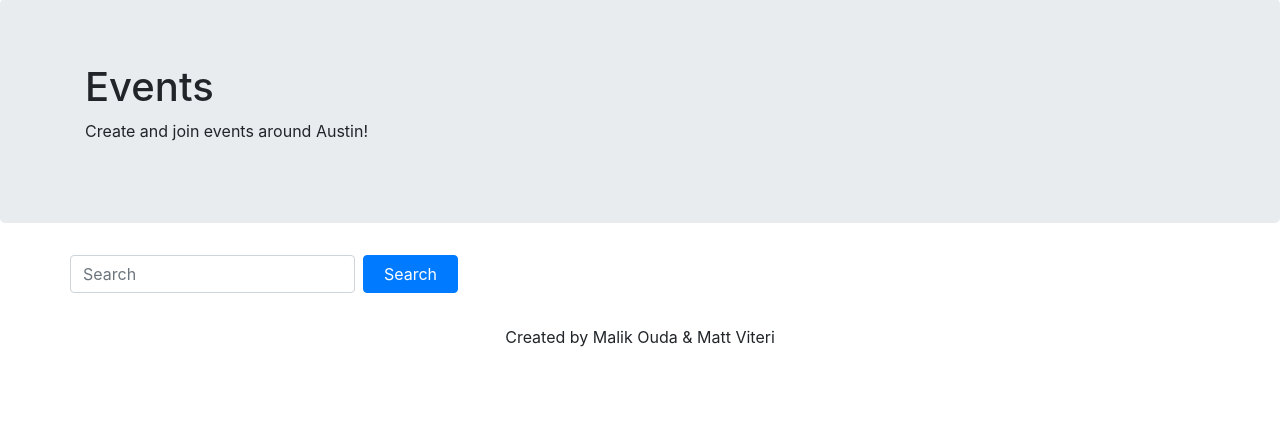
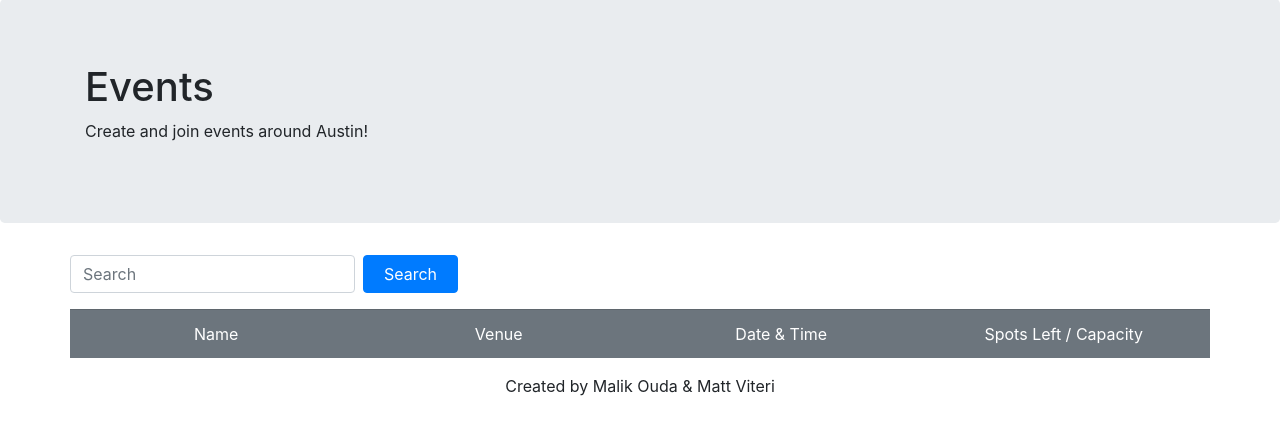
Before and after one commit to mxviteri/utexas-apad-project2, a Django app: page / in a window 1280 px wide. Shown: the part 57-492 px from the top of the page. Run offline with Django 3.2, Linux system fonts and the light colour scheme; data that the repository does not hold is empty; some libraries are stand-ins or nearby versions.

Commit message:
Updates to homepage

```diff
--- a/api/templates/home.html
+++ b/api/templates/home.html
@@ -9,13 +9,28 @@
 </div>
 
 <div class="container">
-    <div class="form-group row">
+    <form class="form-group row" action="" method="POST">
         <input class="form-control col-sm-3" type="text" placeholder="Search">
         <button type="submit" class="btn btn-primary col-sm-1 ml-2">Search</button>
-    </div>
-    <div class="list-group row">
+    </form>
+    <div class="list-group list-group-flush row">
+        <div class="list-group-item text-center col-sm-12 bg-secondary text-white">
+            <div class="row">
+                <span class="col-sm-3">Name</span>
+                <span class="col-sm-3">Venue</span>
+                <span class="col-sm-3">Date & Time</span>
+                <span class="col-sm-3">Spots Left / Capacity</span>
+            </div>
+        </div>
         {% for event in events %}
-    <a href="#" class="list-group-item list-group-item-action">{{ event.name|title }} | {{event.venue|title}} | {{ event.date }} | Capacity: {{ event.capacity }} | # Spots Left: UNDER CONSTRUCTION</a>
+        <a href="#" class="list-group-item list-group-item-action text-center col-sm-12">
+            <div class="row">
+                <span class="col-sm-3">{{ event.name|title }}</span>
+                <span class="col-sm-3">{{event.venue|title}}</span>
+                <span class="col-sm-3">{{ event.date }}</span>
+                <span class="col-sm-3"># / {{event.capacity}}</span>
+            </div>
+        </a>
         {% endfor %}
     </div>
 </div>
```
